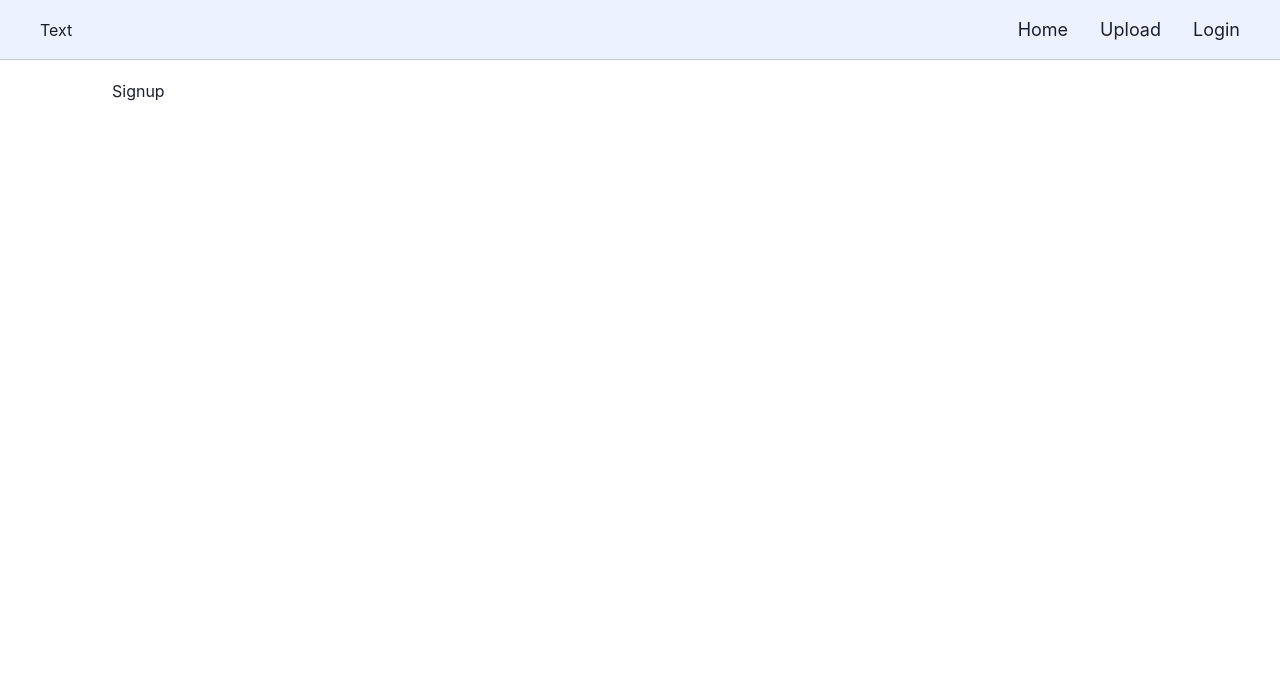
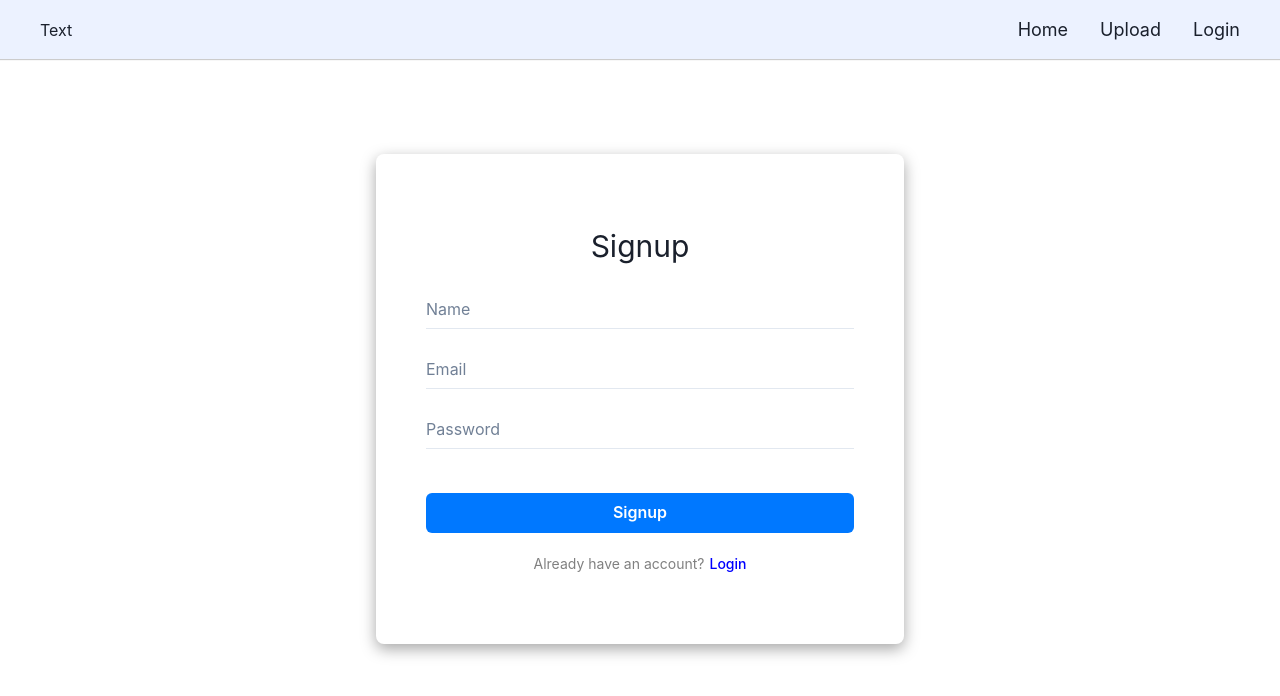
Before and after one commit to aljithkj02/host-image, a React (Vite) app in the folder client/: page /signup in a window 1280 px wide. Shown: the top 696 px of the page. Built offline with nearby package versions, Linux system fonts and the light colour scheme.

Commit message:
Signup page UI created

```diff
--- a/client/src/pages/Signup.tsx
+++ b/client/src/pages/Signup.tsx
@@ -1,10 +1,29 @@
-import React from 'react'
+import React from 'react';
+import { Box, Text, Input, Button } from '@chakra-ui/react';
+import { Link } from 'react-router-dom';
 
 const Signup = () => {
   return (
-    <div>
-      Signup
-    </div>
+    <Box display="flex" justifyContent="center" alignItems="center" h="80vh">
+      <Box w={["95%", "90%", "70%", "50%"]} boxShadow="rgba(0, 0, 0, 0.35) 0px 5px 15px" p="70px 50px" borderRadius="lg"
+        display="flex" flexDir="column" gap="20px"
+      >
+        <Text fontSize="3xl" textAlign="center">Signup</Text>
+        <form style={{ display: 'flex', flexDirection: 'column', gap: '20px'}}>
+          <Input type="name" placeholder="Name" variant="flushed" />
+          <Input type="email" placeholder="Email" variant="flushed" />
+          <Input type="password" placeholder="Password" variant="flushed" />
+          <Button mt={6} type="submit" colorScheme='messenger'
+            p={5} fontSize="16px"
+          >Signup</Button>
+          <Text color="gray" fontSize="sm" textAlign="center"
+           >Already have an account?
+            <Link to="/login" style={{ marginLeft: '5px', color: 'blue', fontWeight: '500' }}
+            >Login</Link>
+          </Text>
+        </form>
+      </Box>
+    </Box>
   )
 }
 
```
